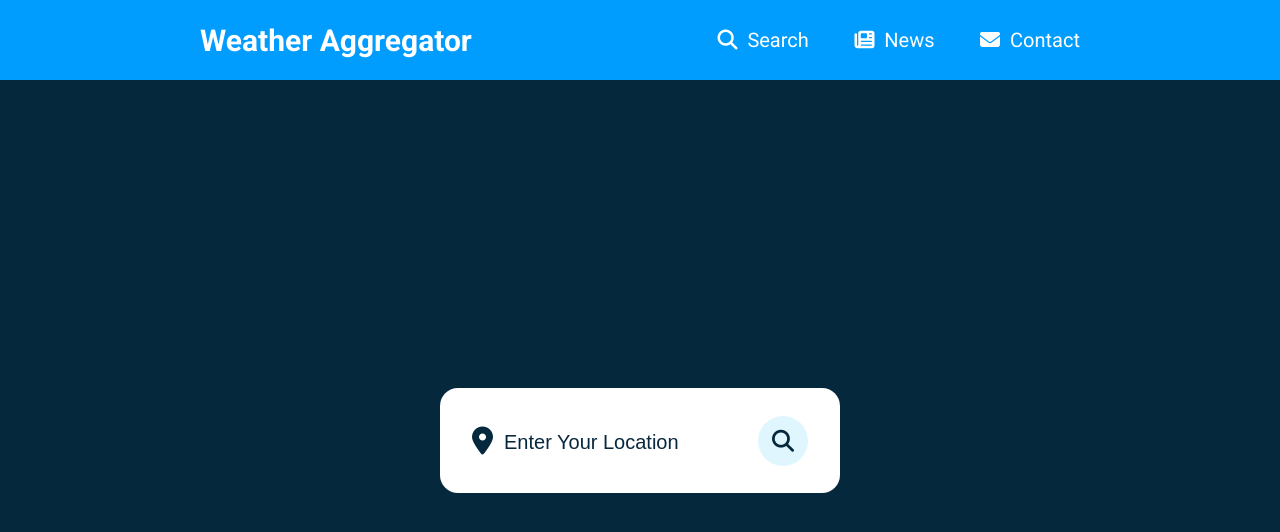
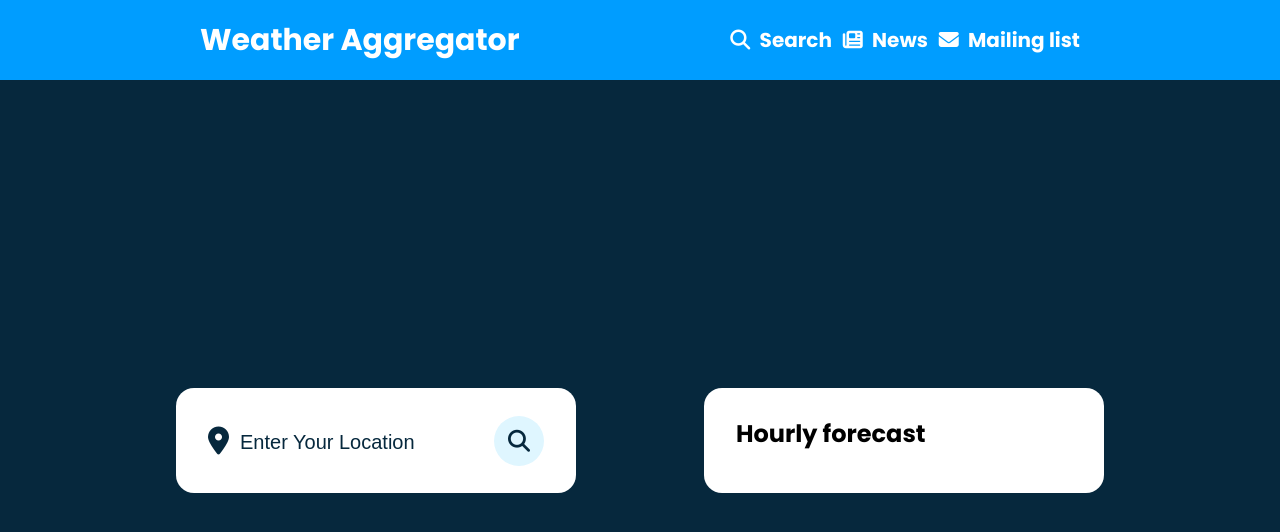
Before and after one commit to TristanPinzari/Weather-App, a plain HTML site: page index.html in a window 1280 px wide. Drawn offline with Linux system fonts and the light colour scheme.

Commit message:
Sections

```diff
--- a/index.html
+++ b/index.html
@@ -16,11 +16,13 @@
 <body>
     <nav class="navbar">
         <div class="navbar-item navbar-title">Weather Aggregator</div>
-        <a href="search.html" class="navbar-item"><i class="fas fa-search"></i> Search</a>
-        <a href="news.html" class="navbar-item"><i class="fas fa-newspaper"></i> News</a>
-        <a href="contact.html" class="navbar-item"><i class="fas fa-envelope"></i> Contact</a>
+        <b class="navbar-item navbarsearch"><i class="fas fa-search"></i> Search</b>
+        <b class="navbar-item navbarnews"><i class="fas fa-newspaper"></i> News</b>
+        <b class="navbar-item navbarmailing"><i class="fas fa-envelope"></i> Mailing list</b>
     </nav>
     <div class="container">
+        <section class="section1">
+            <div class="openweather">
                 <div class="search-box">
                     <i class="fa-solid fa-location-dot"></i>
                     <input type="text" placeholder="Enter your location">
@@ -29,7 +31,7 @@
 
                 <div class="not-found">
                     <img src="images/404.png">
-            <p>Oops! Invalid location :/</p>
+                    <p>Location not found</p>
                 </div>
 
                 <div class="weather-box">
@@ -42,18 +44,32 @@
                     <div class="humidity">
                         <i class="fa-solid fa-water"></i>
                         <div class="text">
+                            <p>Humidity</p>
                             <span></span>
-                    <p>Humidity</p>
                         </div>
                     </div>
                     <div class="wind">
                         <i class="fa-solid fa-wind"></i>
                         <div class="text">
+                            <p>Wind Speed</p>
                             <span></span>
-                    <p>Wind Speed</p>
                         </div>
                     </div>
                 </div>
+            </div>
+            <div class="hourlygraph">
+                <h1>Hourly forecast</h1>
+                <span></span>
+            </div>
+        </section>
+
+        <section class="section2">
+            <h1>this is section 2</h1>
+        </section>
+
+        <section class="section3">
+            <h1>this is section 3</h1>
+        </section>
 
     </div>
 
--- a/index.js
+++ b/index.js
@@ -1,4 +1,24 @@
-const container = document.querySelector('.container');
+const searchButton = document.querySelector('.navbarsearch');
+const newsButton = document.querySelector('.navbarnews');
+const mailingListButton = document.querySelector('.navbarmailing');
+const section1 = document.querySelector('.section1');
+const section2 = document.querySelector('.section2');
+const section3 = document.querySelector('.section3');
+
+// Add click event listeners to the navbar buttons
+searchButton.addEventListener('click', function() {
+  section1.scrollIntoView({ behavior: 'smooth' });
+});
+
+newsButton.addEventListener('click', function() {
+  section2.scrollIntoView({ behavior: 'smooth' });
+});
+
+mailingListButton.addEventListener('click', function() {
+  section3.scrollIntoView({ behavior: 'smooth' });
+});
+
+const container = document.querySelector('.openweather');
 const search = document.querySelector('.search-box button');
 const weatherBox = document.querySelector('.weather-box');
 const weatherDetails = document.querySelector('.weather-details');
@@ -70,8 +90,5 @@ search.addEventListener('click', () => {
             weatherDetails.classList.add('fadeIn');
             container.style.height = '590px';
 
-
         });
-
-
 });
--- a/style.css
+++ b/style.css
@@ -6,13 +6,24 @@
     box-sizing: border-box;
 }
 
+::-webkit-scrollbar {
+    width: 5px;
+  }
+
+  ::-webkit-scrollbar-track {
+    background-color: none;
+  }
+
+  ::-webkit-scrollbar-thumb {
+    background-color: #fff;
+    border-radius: 6px;
+  }
+
+  ::-webkit-scrollbar-thumb:hover {
+    background-color: #dff6ff;
+  }
+
 body{
-    display: flex;
-    flex-direction: column;
-    height: 100vh;
-    display: flex;
-    align-items: center;
-    justify-content: center;
     background: #06283D;
 }
 
@@ -36,7 +47,7 @@ a {
 
   .navbar-item {
     color: #fff;
-    font-family: 'Roboto', sans-serif;
+    font-family: "Poppins", sans-serif;
   }
 
   .navbar-title {
@@ -48,13 +59,34 @@ a {
   .navbar-item:not(.navbar-title) {
     margin-left: 10px; /* Adjust the margin as needed */
     font-size: 20px; /* Adjust the font size as needed */
+    cursor: pointer;
   }
 
   .navbar-item i {
     margin-right: 5px; /* Adjust the margin as needed */
   }
 
-.container{
+.container {
+    scroll-snap-type: y mandatory;
+    overflow-y: auto;
+    height: 100vh;
+}
+
+section{
+    scroll-snap-align: start;
+    height: 100vh;
+    display: flex;
+    align-items: center;
+    justify-content: center;
+    font-family: "Poppins", sans-serif;
+}
+
+.section1{
+
+}
+
+.openweather{
+    margin-right: 5%;
     margin-top: 5rem;
     position: relative;
     width: 400px;
@@ -63,7 +95,21 @@ a {
     padding: 28px 32px;
     overflow: hidden;
     border-radius: 18px;
-    font-family: 'Roboto', sans-serif;
+    font-family: "Poppins", sans-serif;
+    transition: 0.6s ease-out;
+}
+
+.hourlygraph{
+    margin-left: 5%;
+    margin-top: 5rem;
+    position: relative;
+    width: 400px;
+    height: 105px;
+    background: #fff;
+    padding: 28px 32px;
+    overflow: hidden;
+    border-radius: 18px;
+    font-family: "Poppins", sans-serif;
     transition: 0.6s ease-out;
 }
 
@@ -159,11 +205,13 @@ a {
 }
 
 .weather-details .humidity{
+    padding-bottom: 50px;
     padding-left: 20px;
     justify-content: flex-start;
 }
 
 .weather-details .wind{
+    padding-bottom: 50px;
     padding-right: 20px;
     justify-content: flex-end;
 }
@@ -212,6 +260,14 @@ a {
     opacity: 0;
 }
 
+.section2{
+    background-color: #ff0000;
+}
+
+.section3{
+    background-color: #f6ff00;
+}
+
 .fadeIn{
     animation: 0.5s fadeIn forwards;
     animation-delay: 0.5s;
```
Lines whose indentation alone changed are shown as unchanged.
